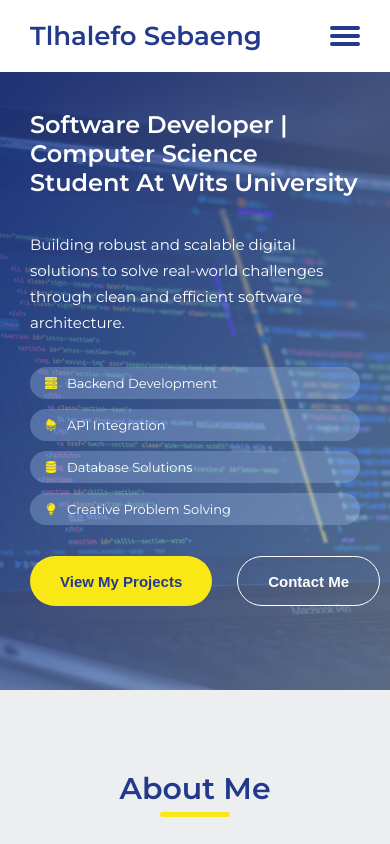
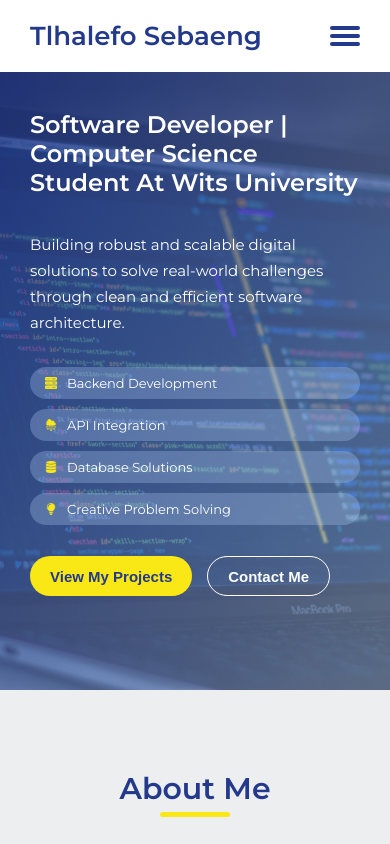
Before and after one commit to tlhalesebaeng/my-portfolio, a React (Vite) app: page / in a window 390 px wide. Shown: the top 844 px of the page. Built offline with nearby package versions, Linux system fonts and the light colour scheme.

Commit message:
Remove unnecessary responsiveness layer and make buttons responsive

```diff
--- a/src/components/header/Header.css
+++ b/src/components/header/Header.css
@@ -113,11 +113,6 @@ header ul {
 }
 
 /* Responsiveness */
-@media (max-width: 1000px) {
-    .header-details {
-        padding: 0px 100px;
-    }
-}
 
 @media (max-width: 1000px) {
     .header-details {
@@ -163,4 +158,15 @@ header ul {
     .header-description {
         font-size: 15px;
     }
+
+    .header-buttons {
+        width: 300px;
+    }
+
+    .header-btn__projects,
+    .header-btn__contact {
+        height: 40px;
+        padding-left: 20px;
+        padding-right: 20px;
+    }
 }
```
